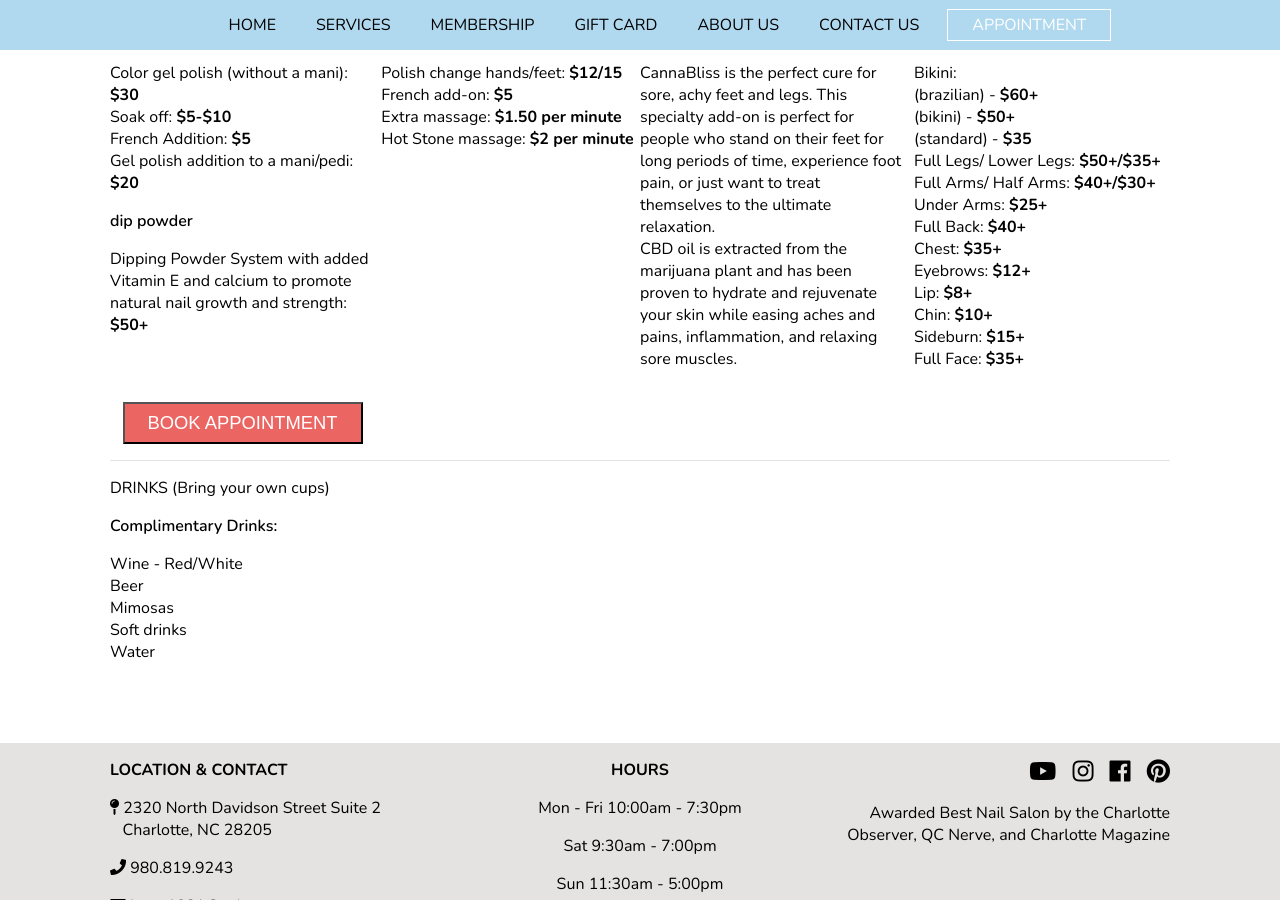
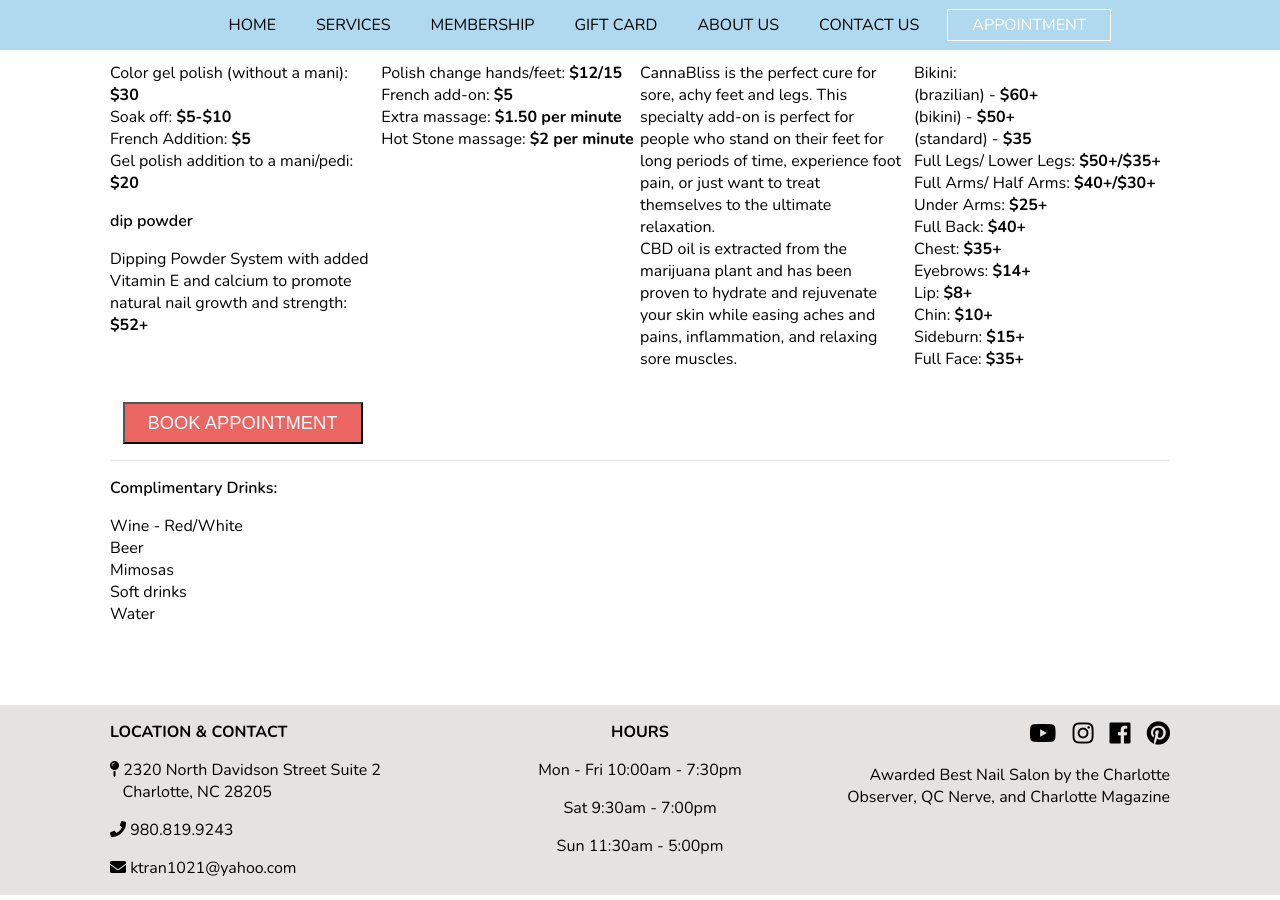
Before and after one commit to mimosasnailbar/mimosas, a Jekyll site: the page built from services.html, in a window 1280 px wide and 900 px high, scrolled down 2523 px. Built offline with Jekyll 4.4.1, drawn with Linux system fonts in a browser that asks for light colours; nearby versions of some CDN libraries; some of the changed text lies outside the part shown.

Commit message:
Updated 1 file via CloudCannon.

```diff
--- a/services.html
+++ b/services.html
@@ -144,7 +144,7 @@ layout: default
 					dip powder
 				</p>
 				<p class="editable">
-					Dipping Powder System with added Vitamin E and calcium to promote natural nail growth and strength: <strong>$50+</strong>
+					Dipping Powder System with added Vitamin E and calcium to promote natural nail growth and strength: <strong>$52+</strong>
 				</p>
 			</div>
 		</div>
@@ -174,7 +174,7 @@ layout: default
 					waxing
 				</p>
 				<p class="editable">
-					Bikini:<br />(brazilian) - <strong>$60+</strong><br />(bikini) - <strong>$50+</strong><br />(standard) - <strong>$35</strong><br />Full Legs/ Lower Legs: <strong>$50+/$35+</strong><br />Full Arms/ Half Arms: <strong>$40+/$30+</strong><br />Under Arms: <strong>$25+</strong><br />Full Back: <strong>$40+</strong><br />Chest: <strong>$35+</strong><br />Eyebrows: <strong>$12+</strong><br />Lip: <strong>$8+</strong><br />Chin: <strong>$10+</strong><br />Sideburn: <strong>$15+</strong><br />Full Face: <strong>$35+</strong>
+					Bikini:<br />(brazilian) - <strong>$60+</strong><br />(bikini) - <strong>$50+</strong><br />(standard) - <strong>$35</strong><br />Full Legs/ Lower Legs: <strong>$50+/$35+</strong><br />Full Arms/ Half Arms: <strong>$40+/$30+</strong><br />Under Arms: <strong>$25+</strong><br />Full Back: <strong>$40+</strong><br />Chest: <strong>$35+</strong><br />Eyebrows: <strong>$14+</strong><br />Lip: <strong>$8+</strong><br />Chin: <strong>$10+</strong><br />Sideburn: <strong>$15+</strong><br />Full Face: <strong>$35+</strong>
 				</p>
 			</div>
 		</div>
@@ -184,7 +184,6 @@ layout: default
 	</div>
 		<div class="service--last">
 			<p class="editable">
-				DRINKS (Bring your own cups)
 			</p>
 			<p class="service__info editable service__name">
 				Complimentary Drinks:
```
Also changed, not shown: other parts of services.html (+3 -3 lines).
